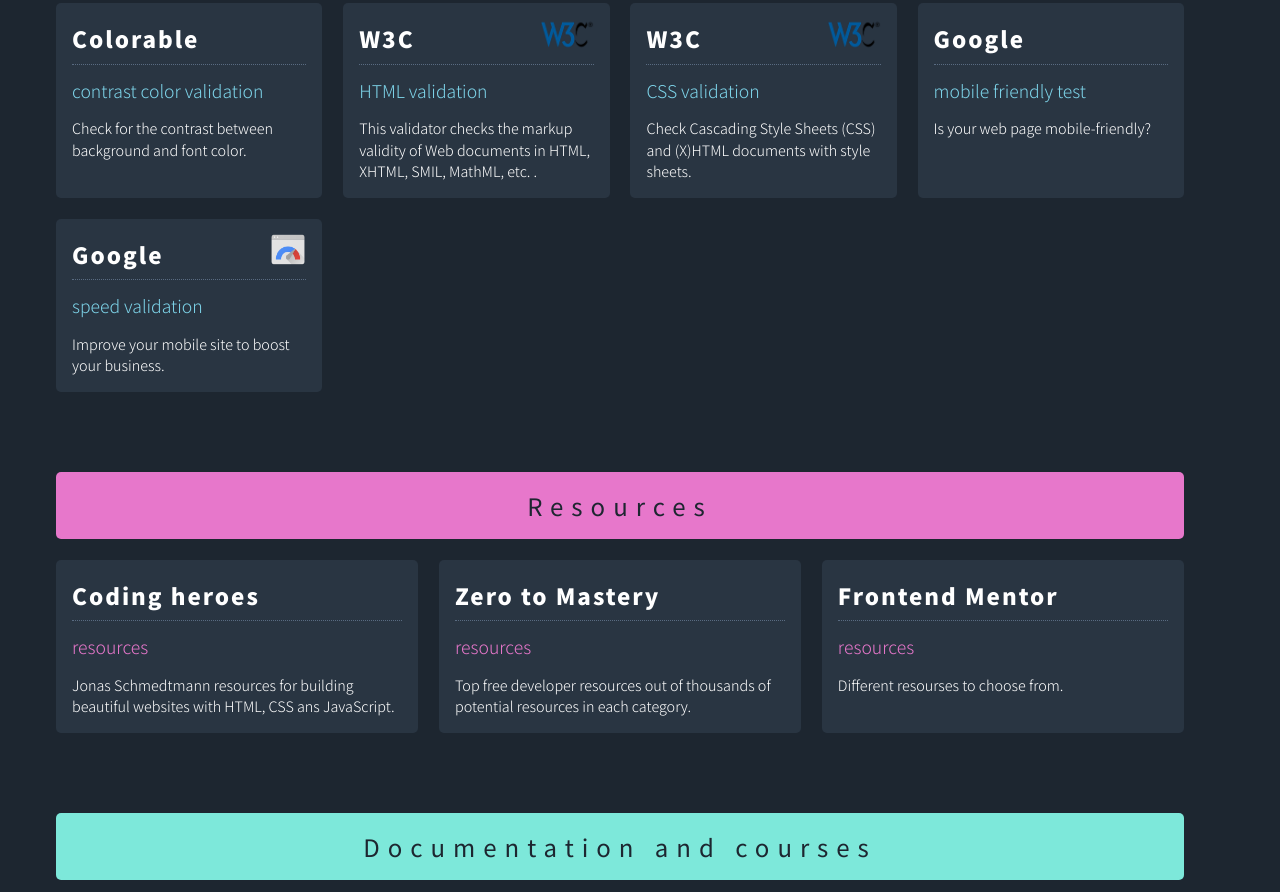
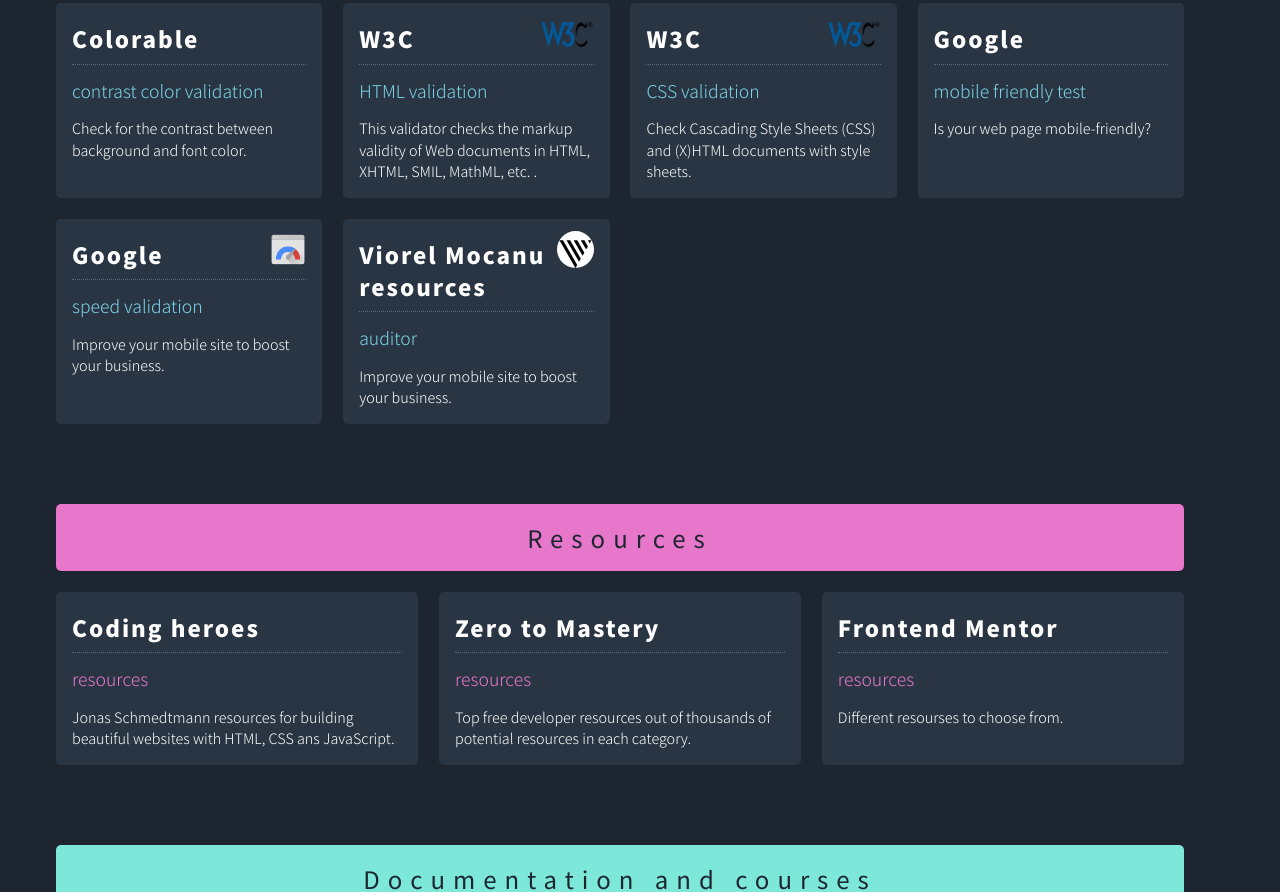
Before and after one commit to dianamartina/resources-page, a plain HTML site: page index.html in a window 1280 px wide. Shown: the part 6151-7043 px from the top of the page. Drawn offline with Linux system fonts and the light colour scheme; a web font is replaced by a local one.

Commit message:
new resource

```diff
--- a/index.html
+++ b/index.html
@@ -965,6 +965,16 @@
                     </a>
                 </div>
 
+                <div class="item">
+                    <a href="https://www.viorelmocanu.ro/auditorul/" class="item-link" target="_blank">
+                        <h3 class="title-item">Viorel Mocanu resources</h3>
+                        <img src="images/icons-resources/viorel-mocanu-logo.svg" class="item-icon" alt="icon">
+                        <h4 class=" subtitle-item color-4">auditor </h4>
+                        <p> Improve your mobile site to boost your business.
+                        </p>
+                    </a>
+                </div>
+
             </div>
         </div>
     </section> <!-- End Validation -->
```
Also changed, not shown: images/icons-resources/viorel-mocanu-logo.svg (added), images/logo-DM.svg (added).
